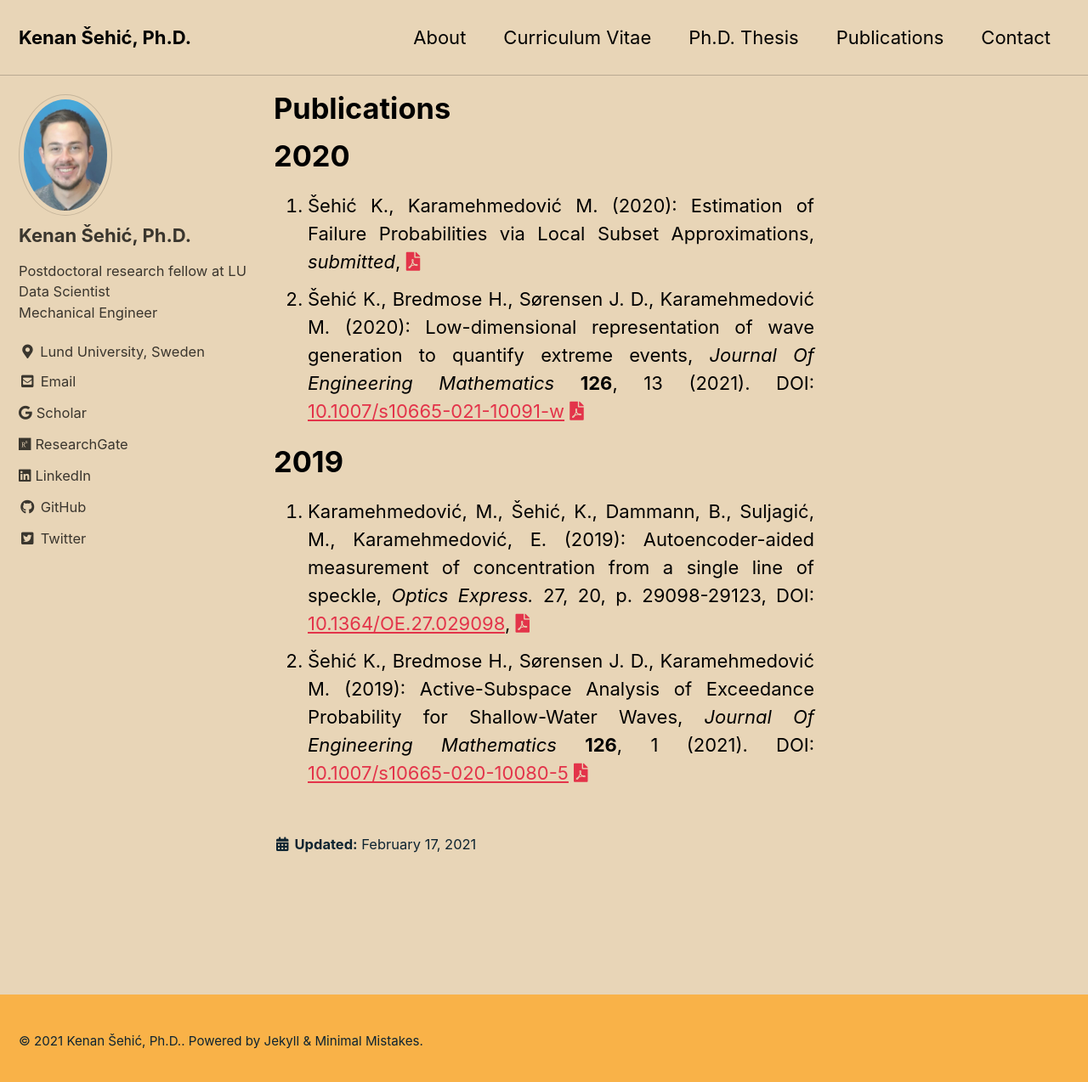
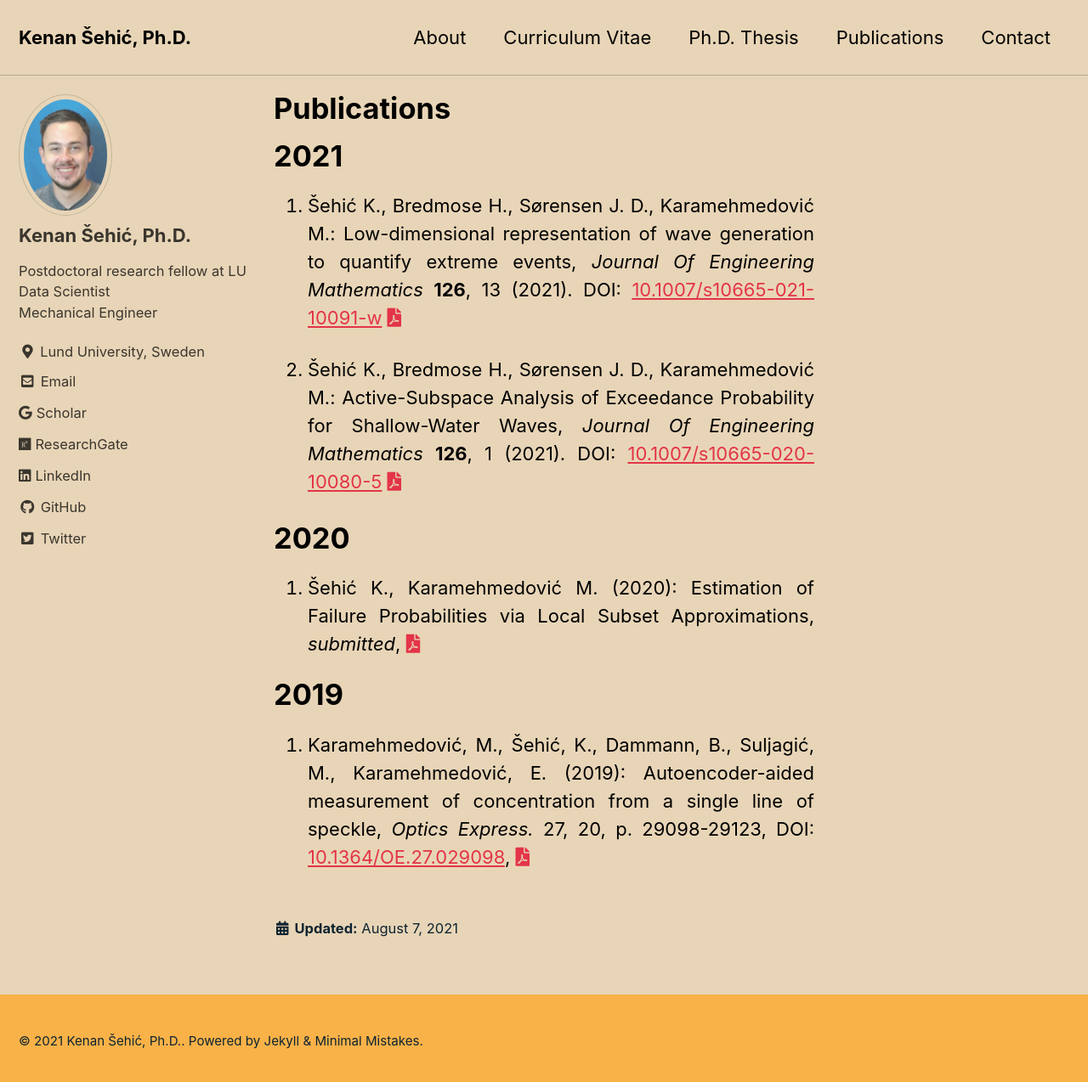
Before and after one commit to ksehic/ksehic.github.io, a Jekyll site: the page built from _pages/articles.md, in a window 1280 px wide and 1282 px high. Shown: the top 1274 px of the window at 85% size. Built offline with Jekyll 4.4.1, drawn with Linux system fonts in a browser that asks for light colours; cached includes are drawn as plain includes.

Commit message:
fix mistake

```diff
--- a/_pages/articles.md
+++ b/_pages/articles.md
@@ -1,15 +1,17 @@
 ---
 permalink: /articles/
 title: "Publications"
-date: 2021-02-17
+date: 2021-08-07
 author_profile: true
 ---
 
+# 2021
+1. Šehić K., Bredmose H., Sørensen J. D., Karamehmedović M.: Low-dimensional representation of wave generation to quantify extreme events, *Journal Of Engineering Mathematics* **126**, 13 (2021). DOI: [10.1007/s10665-021-10091-w](https://doi.org/10.1007/s10665-021-10091-w) [<i class="fas fa-file-pdf"></i>](https://link.springer.com/article/10.1007/s10665-021-10091-w)
+
+2. Šehić K., Bredmose H., Sørensen J. D., Karamehmedović M.: Active-Subspace Analysis of Exceedance Probability for Shallow-Water Waves, *Journal Of Engineering Mathematics* **126**, 1 (2021). DOI: [10.1007/s10665-020-10080-5](https://doi.org/10.1007/s10665-020-10080-5) [<i class="fas fa-file-pdf"></i>](https://link.springer.com/article/10.1007%2Fs10665-020-10080-5)
+
 # 2020
-
 1. Šehić K., Karamehmedović M. (2020): Estimation of Failure Probabilities via Local Subset Approximations, *submitted*, [<i class="fas fa-file-pdf"></i>](https://arxiv.org/abs/2003.05994)
-2. Šehić K., Bredmose H., Sørensen J. D., Karamehmedović M. (2020): Low-dimensional representation of wave generation to quantify extreme events, *Journal Of Engineering Mathematics* **126**, 13 (2021). DOI: [10.1007/s10665-021-10091-w](https://doi.org/10.1007/s10665-021-10091-w) [<i class="fas fa-file-pdf"></i>](https://link.springer.com/article/10.1007/s10665-021-10091-w)
 
 # 2019
 1. Karamehmedović, M., Šehić, K., Dammann, B., Suljagić, M., Karamehmedović, E. (2019): Autoencoder-aided measurement of concentration from a single line of speckle, *Optics Express.* 27, 20, p. 29098-29123, DOI: [10.1364/OE.27.029098](https://doi.org/10.1364/oe.27.029098), [<i class="fas fa-file-pdf"></i>](https://www.osapublishing.org/oe/fulltext.cfm?uri=oe-27-20-29098&id=421705)
-2. Šehić K., Bredmose H., Sørensen J. D., Karamehmedović M. (2019): Active-Subspace Analysis of Exceedance Probability for Shallow-Water Waves, *Journal Of Engineering Mathematics* **126**, 1 (2021). DOI: [10.1007/s10665-020-10080-5](https://doi.org/10.1007/s10665-020-10080-5) [<i class="fas fa-file-pdf"></i>](https://link.springer.com/article/10.1007%2Fs10665-020-10080-5)
```
Also changed, not shown: _pages/about.md (+2 -3 lines), _pages/cv.md (+3 -3 lines).
